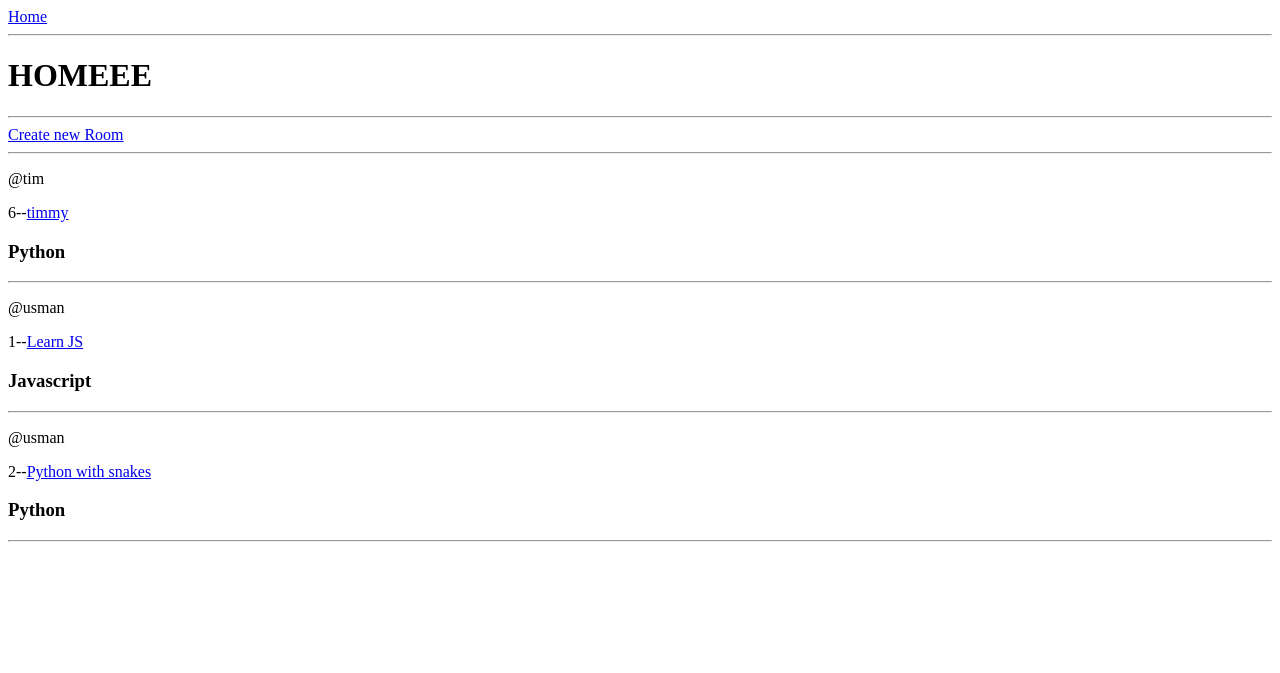
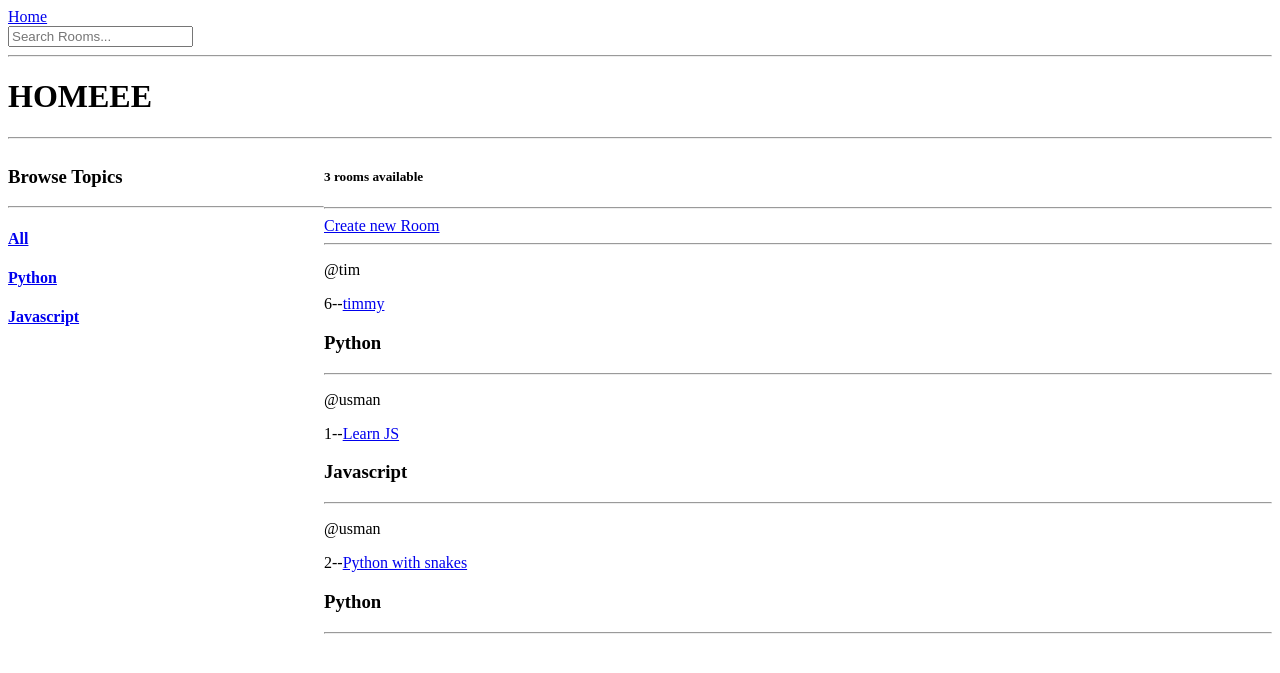
Before and after one commit to bashirusmans/ChatRooms, a Django app: page / in a window 1280 px wide. Shown: the top 673 px of the page. Run offline with Django 4.2, Linux system fonts and the light colour scheme; data comes from the database, SQL or seed files in the repository; both versions use the stored data as it was after the commit.

Commit message:
delete functionality topics filter functionality and search functionality

```diff
--- a/darwaazay/doors/templates/doors/home.html
+++ b/darwaazay/doors/templates/doors/home.html
@@ -1,6 +1,30 @@
 {% extends 'main.html' %}
 {% block content %}
+
+    <style>
+        .home-container{
+            display: grid;
+            grid-template-columns: 1fr 3fr;
+        }
+    </style>
+
     <h1>HOMEEE</h1>
+    <hr>
+    <div class="home-container">
+        <div>
+            <h3>Browse Topics</h3>
+            <hr>
+            <div>
+                <a href="{% url 'home' %}"><h4>All</h4></a>
+            </div>
+            {% for topic in topics %}
+                <div>
+                    <a href="{% url 'home' %}?q={{topic.name}}"><h4>{{topic.name}}</h4></a>
+                </div>
+            {% endfor %}
+        </div>
+        <div>
+            <h5>{{room_count}} rooms available</h5>
             <div>
                 <hr>
                 <a href="{% url 'create-room' %}">Create new Room</a>
@@ -14,5 +38,8 @@
                     <hr>
                 {% endfor %}
             </div>
+        </div>
+
+    </div>
 
 {% endblock %}
--- a/darwaazay/doors/templates/doors/room.html
+++ b/darwaazay/doors/templates/doors/room.html
@@ -1,6 +1,8 @@
 {% extends 'main.html' %}
 {% block content %}
+    <a href="{% url 'update-room' room.id %}">Edit room </a>
     <h1>{{room.name}}</h1>
     <h2>{{room.description}}</h2>
     <h5>{{room.created}}</h5>
+    <a href="{% url 'delete-room' room.id %}">Delete room </a>
 {% endblock %}
--- a/darwaazay/doors/urls.py
+++ b/darwaazay/doors/urls.py
@@ -5,4 +5,7 @@ urlpatterns = [
     path('', views.home, name='home'),
     path('room/<str:pk>/', views.room, name='room'),
     path('create-room/', views.createRoom, name='create-room'),
+    path('update-room/<str:pk>/', views.updateRoom, name='update-room'),
+    path('delete-room/<str:pk>/', views.deleteRoom, name='delete-room'),
+
 ]
--- a/darwaazay/doors/views.py
+++ b/darwaazay/doors/views.py
@@ -1,11 +1,23 @@
 from django.shortcuts import render, redirect
+from django.db.models import Q
 from . import models
 from . import forms
 # Create your views here.
 
 def home(request):
-    rooms = models.Room.objects.all()
-    context = {'rooms':rooms}
+    q = request.GET.get('q')
+    if(q):
+        rooms = models.Room.objects.filter(
+            Q(topic__name__icontains = q) |
+            Q(name__icontains = q) |
+            Q(host__username__icontains = q) |
+            Q(description__icontains=q)
+        )
+    else:
+        rooms = models.Room.objects.all()
+    topics = models.Topic.objects.all()
+    room_count = rooms.count()
+    context = {'rooms':rooms, 'topics':topics, 'room_count':room_count}
     return render(request, 'doors/home.html', context)
 
 def room(request, pk):
@@ -22,3 +34,22 @@ def createRoom(request):
     form = forms.RoomForm()
     context = {'form':form}
     return render(request, 'doors/room_form.html', context)
+
+def updateRoom(request, pk):
+    room = models.Room.objects.get(id=int(pk))
+    if request.method == 'POST':
+        form = forms.RoomForm(request.POST, instance=room)
+        if form.is_valid():
+            form.save()
+            return redirect('home')
+    form = forms.RoomForm(instance=room)
+    context = {'form':form}
+    return render(request, 'doors/room_form.html', context)
+
+def deleteRoom(request,pk):
+    room = models.Room.objects.get(id=int(pk))
+    if request.method == 'POST':
+        room.delete()
+        return redirect('home')
+    context = {'obj': room}
+    return render(request, 'doors/delete.html', context)
--- a/darwaazay/templates/navbar.html
+++ b/darwaazay/templates/navbar.html
@@ -1,2 +1,7 @@
 <a href="{% url 'home' %}">Home</a>
+
+<form method="get" action="{% url 'home' %}">
+    <input type="text" name="q" placeholder="Search Rooms...">
+</form>
+
 <hr>
```
Also changed, not shown: darwaazay/doors/templates/doors/delete.html (added, +13 -0 lines), darwaazay/db.sqlite3. Lines whose indentation alone changed are shown as unchanged.
